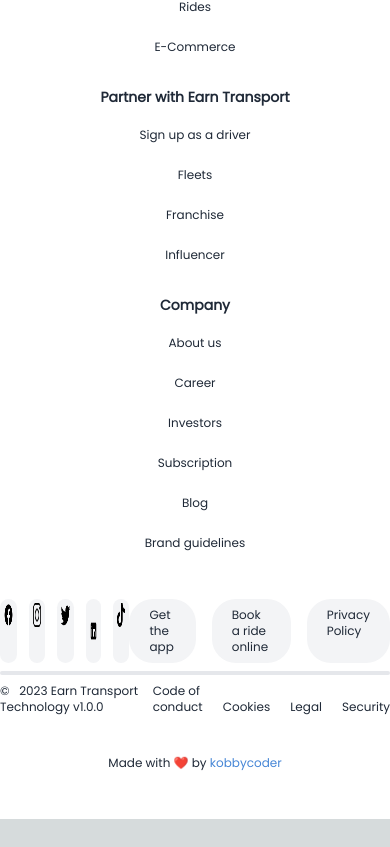
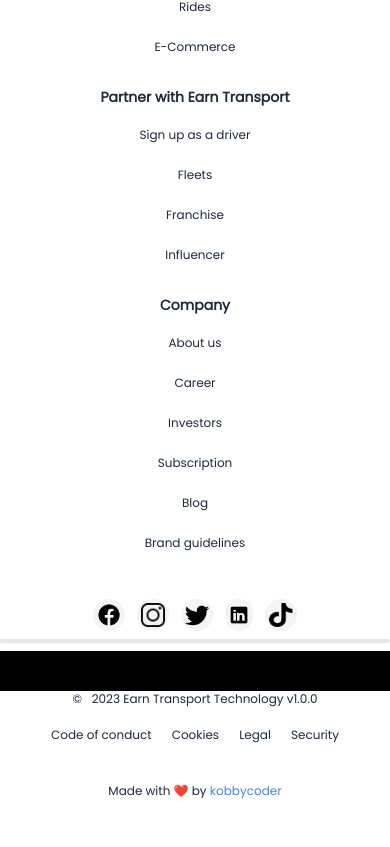
Before and after one commit to kobbycoder/earn-transport-landing-page, a Next.js app: page / in a window 390 px wide. Shown: the part 1253-2100 px from the top of the page. Before the commit the page ends 2072 px from the top, so only its background shows below. Built offline with nearby package versions, Linux system fonts and the light colour scheme.

Commit message:
footer changes

```diff
--- a/src/components/Footer.tsx
+++ b/src/components/Footer.tsx
@@ -73,8 +73,8 @@ export default function Footer() {
         </div>
       </div>
       <div className="w-full max-w-5xl mx-auto">
-        <div className="flex justify-between mt-12">
-          <div className="flex space-x-3">
+        <div className="flex flex-col md:flex-row justify-between mt-12">
+          <div className="flex space-x-3 justify-center md:justify-normal">
             <div className="bg-gray-100 p-1 rounded-full">
               <a href="">
                 <Image
@@ -136,7 +136,7 @@ export default function Footer() {
               </a>
             </div>
           </div>
-          <div className="flex text-xs space-x-4">
+          <div className="text-xs space-x-4 hidden md:flex">
             <div className="py-2 px-5 bg-gray-100 rounded-3xl">
               <a href="">Get the app</a>
             </div>
@@ -149,11 +149,23 @@ export default function Footer() {
           </div>
         </div>
         <hr className="md:w-full md:h-1 h-1 w-full mx-auto my-2 bg-gray-200 border-0 rounded md:my-5" />
-        <div className="flex justify-between">
-          <div className="text-xs">
+        <div>
+          <div className="bg-black p-5">
+            <a href="">
+
+            </a>
+          </div>
+          <div>
+            <a href="">
+
+            </a>
+          </div>
+        </div>
+        <div className="flex flex-col space-y-5 md:space-y-0 md:flex-row justify-between">
+          <div className="text-xs text-center md:text-start">
             <p> © &nbsp; {dateYear} Earn Transport Technology v1.0.0</p>
           </div>
-          <div className="text-xs space-x-5">
+          <div className="text-xs space-x-5 text-center md:text-end">
             <a href="">Code of conduct</a>
             <a href="">Cookies</a>
             <a href="">Legal</a>
```
